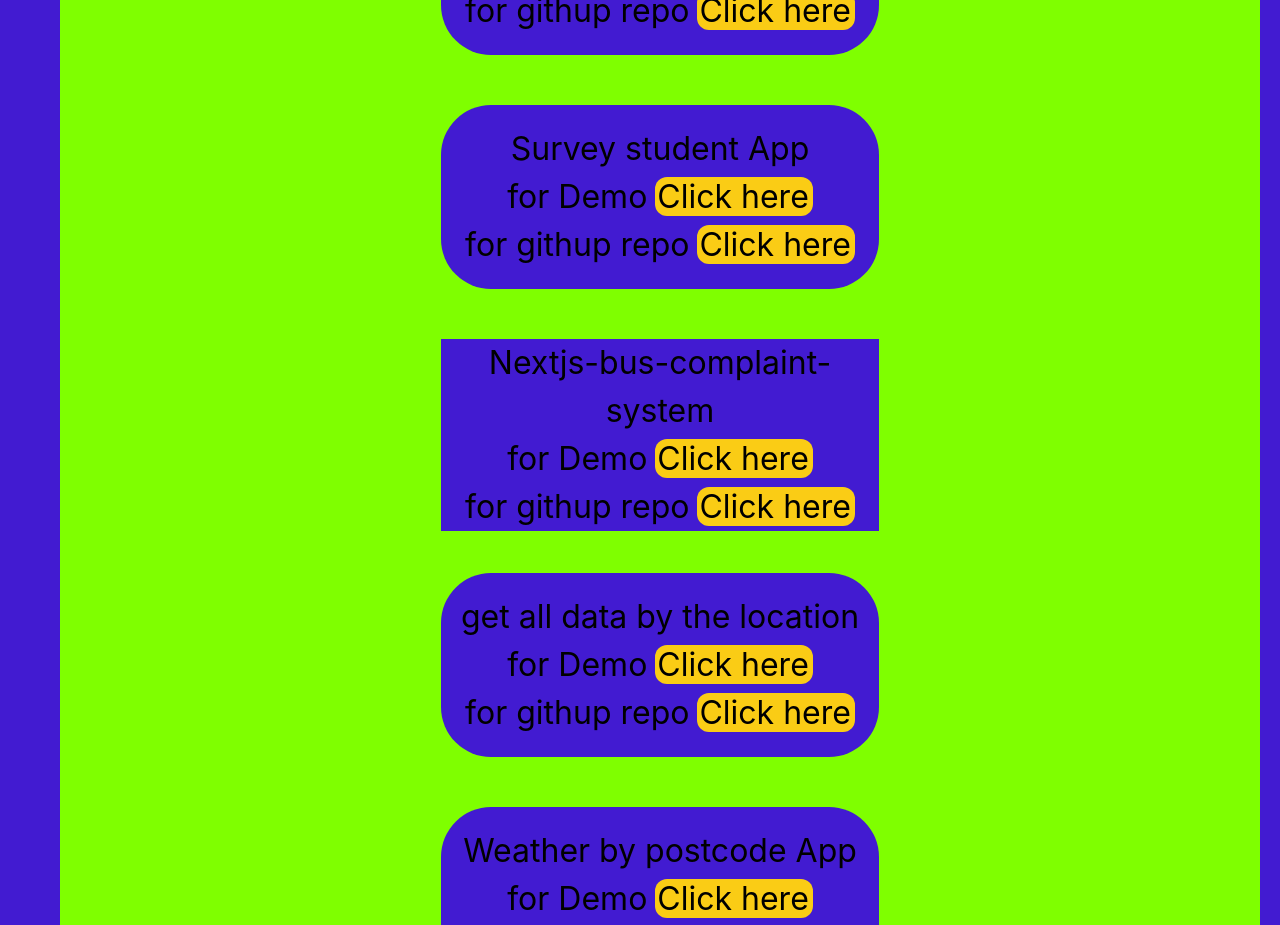
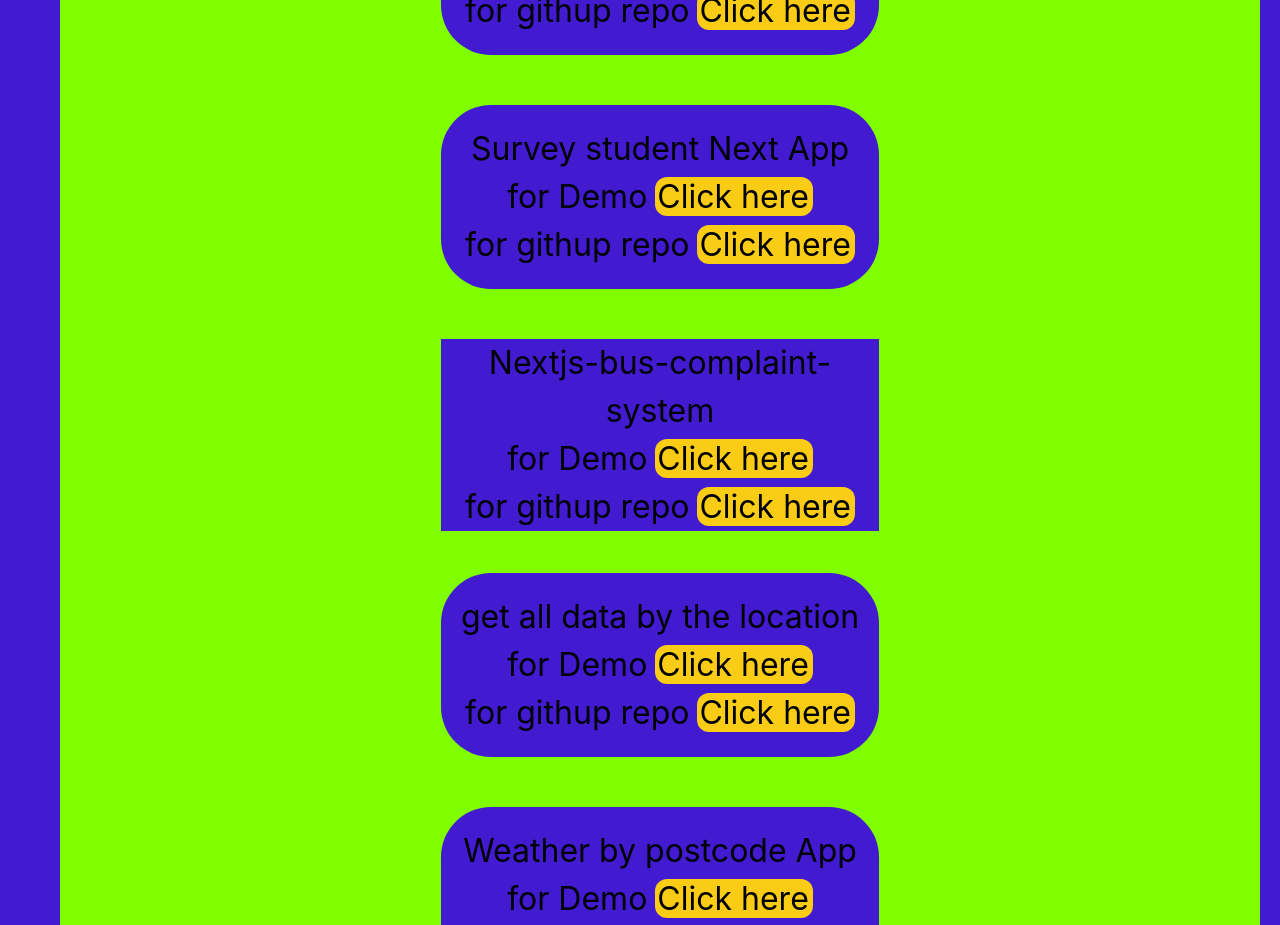
Before and after one commit to Abdelmeguid/Portfolio_jun_2023, a React (Create React App) app: page / in a window 1280 px wide. Shown: the part 1920-2845 px from the top of the page. Built offline with nearby package versions, Linux system fonts and the light colour scheme; the HTML template or start-up script is replaced by a standard one.

Commit message:
second commit_3

```diff
--- a/src/App.js
+++ b/src/App.js
@@ -683,7 +683,7 @@ function App() {
                 Restaurant React_App
               </a> */}
                <div className="m-auto flex flex-col justify-start items-center " style={{background: "#421bd1"}}>
-               <div >Survey student App</div>
+               <div >Survey student Next App</div>
 
               <div >for Demo
               <div className=" sm:block md:hidden">
```
